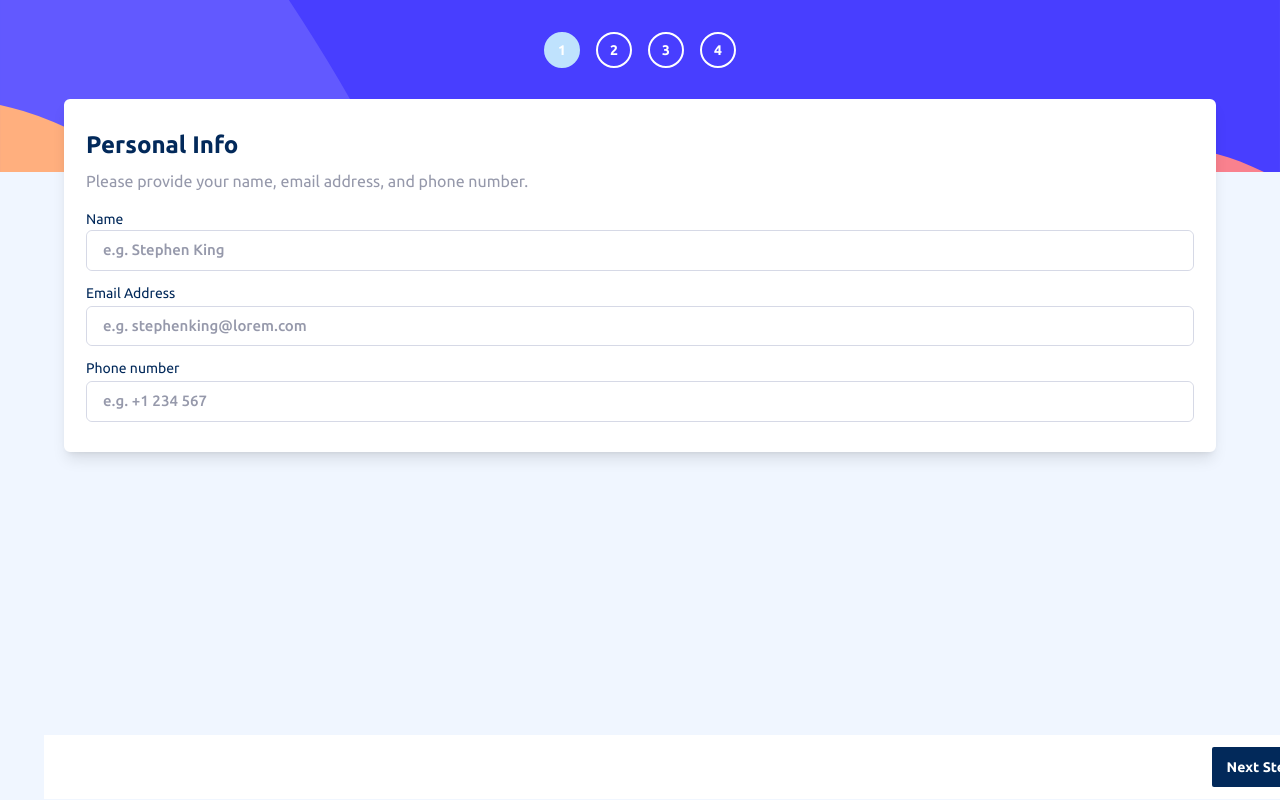
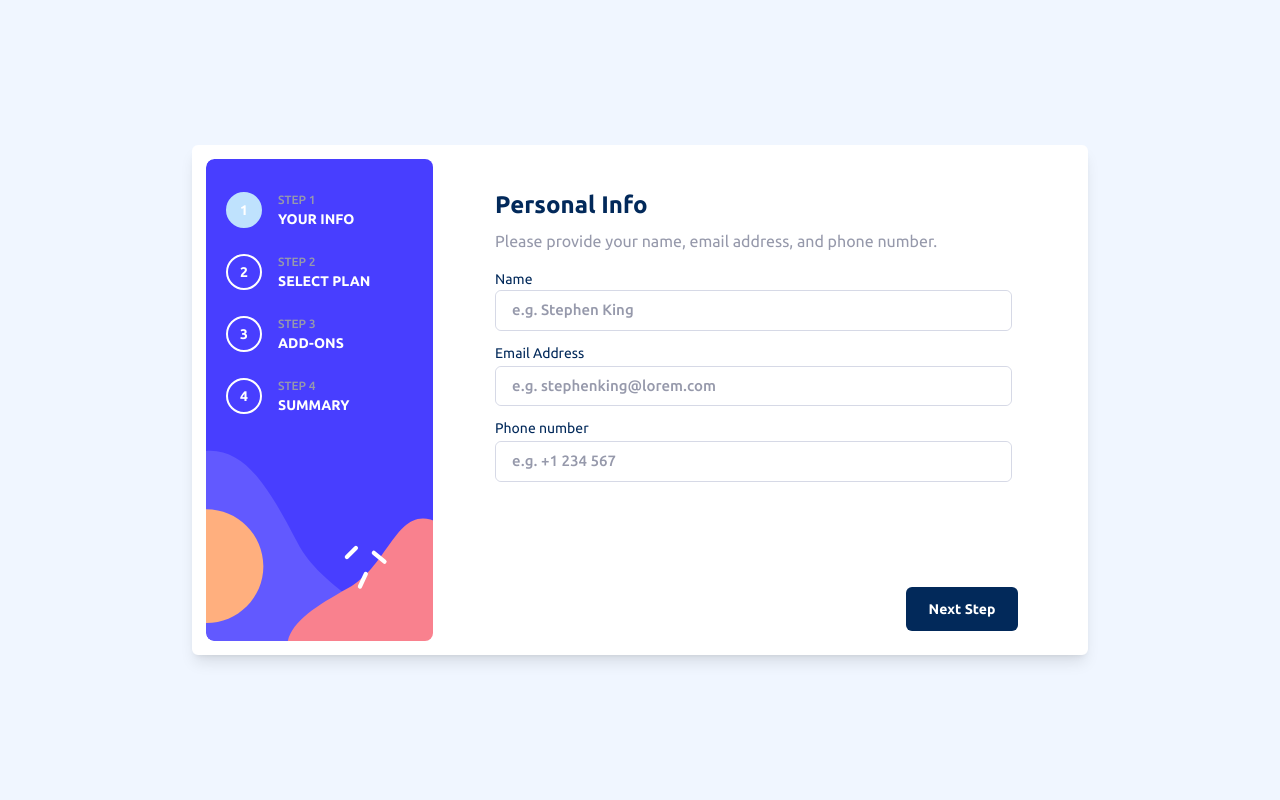
Before and after one commit to bibatjed/multistep-form-fm, a React (Vite) app: page / in a window 1280 px wide. Built offline with nearby package versions, Linux system fonts and the light colour scheme.

Commit message:
Complete desktop design

```diff
--- a/src/App.tsx
+++ b/src/App.tsx
@@ -23,10 +23,10 @@ function App() {
     const [state, setState] = useState<FormState>(initialState);
 
     return (
-        <div className="relative h-screen overflow-hidden bg-magnolia">
-            {/* Steps */}
+        <div className="relative h-screen overflow-hidden lg:flex lg:justify-center lg:items-center  bg-magnolia">
+            <div className="flex lg:flex-row lg:bg-white lg:w-full lg:max-w-4xl lg:border-2 lg:border-white lg:rounded-md lg:p-3 lg:min-h-[510px] lg:items-stretch lg:shadow-lg">
                 <SideBar step={stepForm} />
-            <div className="w-[90%] absolute flex flex-col left-1/2 -translate-x-1/2 justify-between h-[calc(100%_-_100px)] top-[6.2rem]">
+                <div className="w-[90%] absolute flex flex-col left-1/2 -translate-x-1/2 justify-between h-[calc(100%_-_100px)] top-[6.2rem] lg:relative lg:h-auto lg:-translate-x-0 lg:left-0 lg:top-0 lg:w-full lg:px-10">
                     {stepForm === 1 && (
                         <FirstForm
                             setState={setState}
@@ -62,9 +62,9 @@ function App() {
                     {stepForm === 5 && <ThankYou />}
 
                     {stepForm !== 5 && (
-                    <div className="w-screen flex self-start -translate-x-5 items-center bg-white h-16">
+                        <div className="w-screen lg:w-full lg:-translate-x-0 lg:self-end flex self-start items-center -translate-x-5 sm:-translate-x-10 bg-white h-16">
                             {stepForm > 1 && (
-                            <div className="w-24 h-10 ml-3">
+                                <div className="w-24 h-10 lg:w-28 lg:h-11 ml-3">
                                     <Button
                                         variant="secondary"
                                         type="button"
@@ -77,15 +77,19 @@ function App() {
                                 </div>
                             )}
                             {stepForm !== 5 && (
-                            <div className="w-24 h-10 mr-4 fixed right-0">
+                                <div className="w-24 h-10 lg:w-28 lg:h-11 mr-4 fixed right-0">
                                     <Button
                                         variant={
-                                        stepForm !== 4 ? 'primary' : 'tertiary'
+                                            stepForm !== 4
+                                                ? 'primary'
+                                                : 'tertiary'
                                         }
                                         type="submit"
                                         form={`hook-form-${stepForm}`}
                                     >
-                                    {stepForm !== 4 ? 'Next Step' : 'Confirm'}
+                                        {stepForm !== 4
+                                            ? 'Next Step'
+                                            : 'Confirm'}
                                     </Button>
                                 </div>
                             )}
@@ -93,6 +97,7 @@ function App() {
                     )}
                 </div>
             </div>
+        </div>
     );
 }
 
--- a/src/components/Button.tsx
+++ b/src/components/Button.tsx
@@ -12,7 +12,7 @@ export default function Button(props: ButtonProps) {
     const { type, form, onClick, children, variant = 'primary' } = props;
     return (
         <button
-            className={`${ButtonOptions[variant]} flex items-center justify-center text-sm h-full font-ubuntu p-3 w-full font-bold rounded-sm`}
+            className={`${ButtonOptions[variant]} flex items-center justify-center text-sm h-full font-ubuntu p-3 w-full font-bold rounded-md`}
             type={type}
             form={form}
             onClick={onClick}
--- a/src/components/FirstForm.tsx
+++ b/src/components/FirstForm.tsx
@@ -48,7 +48,7 @@ export default function FirstForm(props: FirstFormProps) {
     return (
         <form
             id="hook-form-1"
-            className="bg-white p-5 py-7 w-full shadow-lg border-2 border-white rounded-md"
+            className="bg-white p-5 py-7 w-full shadow-lg lg:shadow-none border-2 border-white rounded-md"
             onSubmit={handleSubmit(onSubmit)}
         >
             <div className="flex flex-col gap-4">
--- a/src/components/FourthForm.tsx
+++ b/src/components/FourthForm.tsx
@@ -26,7 +26,7 @@ export default function FourthForm(props: IFourthForm) {
     return (
         <form
             id="hook-form-4"
-            className="bg-white overflow-y-scroll p-5 py-5 w-full shadow-lg border-2 border-white rounded-md"
+            className="bg-white overflow-y-scroll p-5 py-5 w-full lg:shadow-none shadow-lg border-2 border-white rounded-md"
             onSubmit={onSubmit}
         >
             <div className="flex flex-col gap-4">
--- a/src/components/SecondForm.tsx
+++ b/src/components/SecondForm.tsx
@@ -92,7 +92,7 @@ export default function SecondForm(props: SecondFormProps) {
     return (
         <form
             id="hook-form-2"
-            className="bg-white overflow-y-scroll p-5 py-5 w-full shadow-lg border-2 border-white rounded-md"
+            className="bg-white lg:shadow-none overflow-y-scroll p-5 py-5 w-full shadow-lg border-2 border-white rounded-md"
             onSubmit={handleSubmit(onSubmit)}
         >
             <div className="flex flex-col gap-4">
--- a/src/components/Sidebar.tsx
+++ b/src/components/Sidebar.tsx
@@ -14,23 +14,52 @@ function Item(props: { step: string; active?: boolean }) {
         </div>
     );
 }
-const Step = [1, 2, 3, 4];
+const Step: { step: number; name: string }[] = [
+    {
+        name: 'Your Info',
+        step: 1,
+    },
+    {
+        name: 'Select Plan',
+        step: 2,
+    },
+    {
+        name: 'Add-Ons',
+        step: 3,
+    },
+    {
+        name: 'Summary',
+        step: 4,
+    },
+];
+
 export default function SideBar(props: { step: number }) {
     const { step = 1 } = props;
     return (
-        <div className="w-full bg-mobile-sidebar bg-cover bg-no-repeat h-[172px] flex">
-            <div className="flex gap-4 mx-auto mt-8">
-                {Step.map((value, index) => {
+        <div className="w-full lg:w-[319px] bg-mobile-sidebar bg-cover bg-no-repeat h-[172px] flex lg:h-auto lg:bg-desktop-sidebar lg:bg-cover lg:justify-start lg:items-start lg:rounded-lg ">
+            <div className="flex gap-4 lg:mx-0 mx-auto mt-8 lg:flex-col lg:px-5 lg:gap-6">
+                {Step.map((item) => {
                     return (
-                        <Item
-                            key={value}
-                            step={value.toString()}
-                            active={
-                                value === step ||
-                                (step === Step.length + 1 &&
-                                    value === Step.at(-1))
-                            }
-                        />
+                        <div
+                            key={item.name}
+                            className="lg:flex lg:flex-row lg:items-center lg:gap-4"
+                        >
+                            <Item
+                                step={item.step.toString()}
+                                active={
+                                    item.step === step ||
+                                    (step === Step.length + 1 &&
+                                        item.step === Step.at(-1)?.step)
+                                }
+                            />
+
+                            <div className="flex flex-col">
+                                <span className="hidden lg:inline text-[12px] font-ubuntu font-medium text-cool-gray">{`STEP ${item.step}`}</span>
+                                <span className="hidden lg:inline text-sm font-ubuntu font-bold text-white uppercase">
+                                    {item.name}
+                                </span>
+                            </div>
+                        </div>
                     );
                 })}
             </div>
--- a/src/components/ThankYou.tsx
+++ b/src/components/ThankYou.tsx
@@ -1,7 +1,7 @@
 import ThankYouLogo from '../assets/images/icon-thank-you.svg';
 export default function ThankYou() {
     return (
-        <div className="flex flex-col items-center bg-white overflow-y-scroll px-7 py-5 w-full shadow-lg border-2 border-white rounded-md gap-3">
+        <div className="flex flex-col items-center lg:mt-14 bg-white overflow-y-scroll px-7 lg:shadow-none py-5 w-full lg:h-full shadow-lg border-2 border-white rounded-md gap-3">
             <img className="h-12 w-12 mt-9" src={ThankYouLogo} alt="icon" />
             <span className="text-2xl font-ubuntu font-bold text-marine-blue">
                 Thank You!
--- a/src/components/ThirdForm.tsx
+++ b/src/components/ThirdForm.tsx
@@ -85,7 +85,7 @@ export default function ThirdForm(props: ThirdFormProps) {
     return (
         <form
             id="hook-form-3"
-            className="bg-white overflow-y-scroll p-5 py-5 w-full shadow-lg border-2 border-white rounded-md"
+            className="bg-white lg:shadow-none overflow-y-scroll p-5 py-5 w-full shadow-lg border-2 border-white rounded-md"
             onSubmit={handleSubmit(onSubmit)}
         >
             <div className="flex flex-col gap-4">
```
Lines whose indentation alone changed are shown as unchanged.
